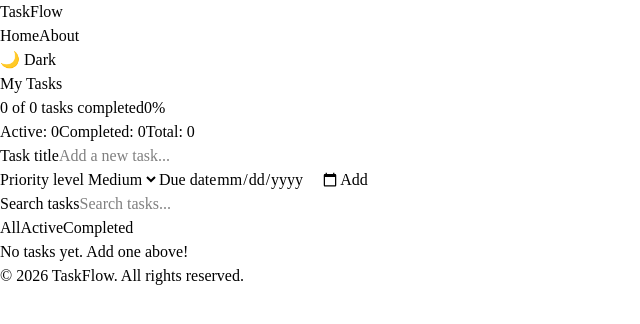
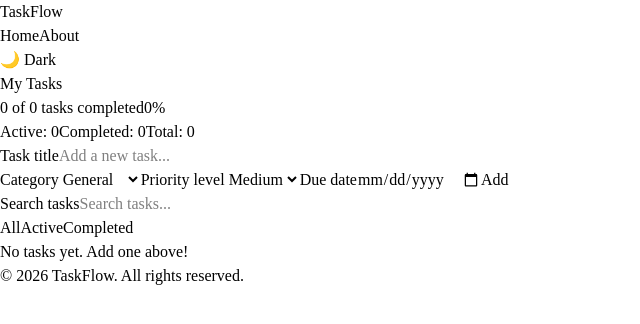
Before and after one commit to sieve-dev-sudo/taskflow-frontend, a React (Vite) app: page / in a window 1280 px wide. Shown: the top 324 px of the page, without its empty margins (0-640 px from the left). Built offline with nearby package versions, Linux system fonts and the light colour scheme.

Commit message:
feat: add category selector to TaskForm

```diff
--- a/src/components/TaskForm.jsx
+++ b/src/components/TaskForm.jsx
@@ -1,19 +1,22 @@
 import { useState } from 'react'
 import { useTasks } from '../context/TaskContext'
+import { CATEGORIES } from '../utils/categories'
 
 function TaskForm() {
   const [title, setTitle] = useState('')
   const [priority, setPriority] = useState('medium')
   const [dueDate, setDueDate] = useState('')
+  const [category, setCategory] = useState('General')
   const { addTask } = useTasks()
 
   const handleSubmit = (e) => {
     e.preventDefault()
     if (!title.trim()) return
-    addTask(title.trim(), priority, dueDate || null)
+    addTask(title.trim(), priority, dueDate || null, category)
     setTitle('')
     setPriority('medium')
     setDueDate('')
+    setCategory('General')
   }
 
   return (
@@ -28,7 +31,18 @@ function TaskForm() {
         aria-required="true"
         className="flex-1 px-4 py-2 border border-slate-300 dark:border-slate-700 rounded-lg bg-white dark:bg-slate-800 text-slate-900 dark:text-slate-100"
       />
-      <div className="flex gap-2">
+      <div className="flex gap-2 flex-wrap">
+        <label htmlFor="task-category" className="sr-only">Category</label>
+        <select
+          id="task-category"
+          value={category}
+          onChange={(e) => setCategory(e.target.value)}
+          className="flex-1 sm:flex-none px-3 py-2 border border-slate-300 dark:border-slate-700 rounded-lg bg-white dark:bg-slate-800 text-slate-900 dark:text-slate-100"
+        >
+          {CATEGORIES.map((cat) => (
+            <option key={cat} value={cat}>{cat}</option>
+          ))}
+        </select>
         <label htmlFor="task-priority" className="sr-only">Priority level</label>
         <select
           id="task-priority"
```
